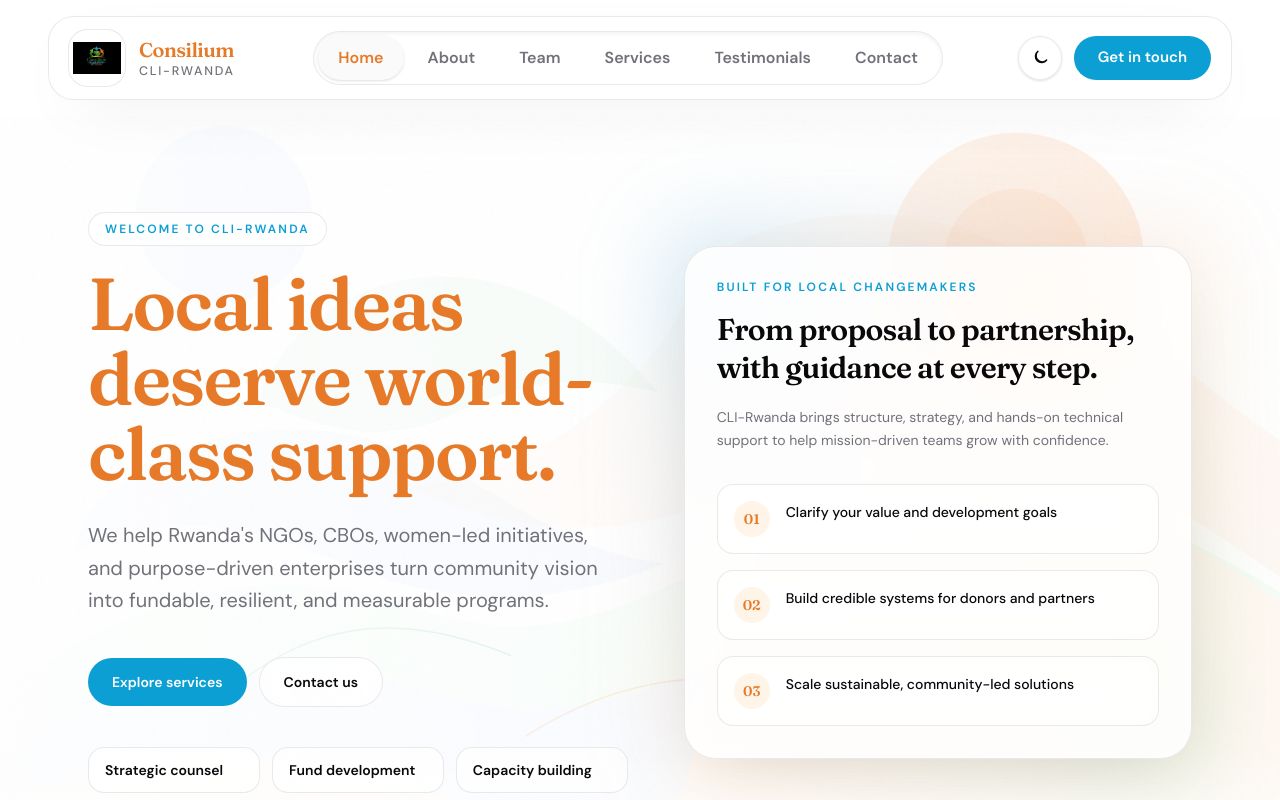
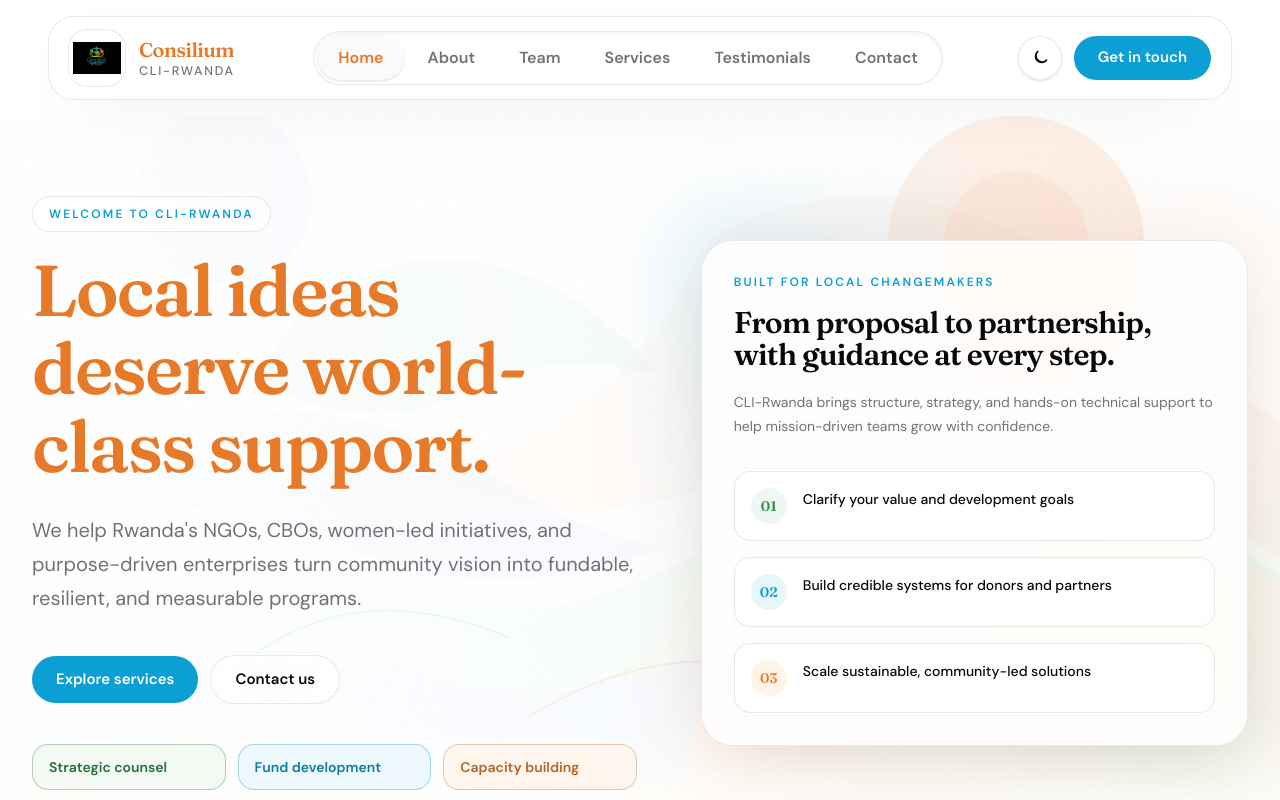
Before and after one commit to hirwacedric123/cli-rwanda, a Next.js app: page / in a window 1280 px wide. Shown: the top 800 px of the page. Built offline with nearby package versions, Linux system fonts and the light colour scheme.

Commit message:
Redesign the hero for the shared layout system.
Use container tokens, display typography, and shared primary and secondary buttons.

```diff
--- a/components/Hero.tsx
+++ b/components/Hero.tsx
@@ -19,69 +19,70 @@ export function Hero() {
     reduce || !canAnimate
       ? {}
       : {
-          initial: { opacity: 0, y: 18 },
+          initial: { opacity: 0, y: 16 },
           animate: { opacity: 1, y: 0 },
-          transition: { duration: 0.65, delay, ease: [0.22, 1, 0.36, 1] as const },
+          transition: { duration: 0.55, delay, ease: [0.22, 1, 0.36, 1] as const },
         };
 
   return (
     <section className="hero-background-image relative isolate overflow-hidden">
       <div className="texture-noise pointer-events-none absolute inset-0 opacity-60" aria-hidden />
       <div
-        className="pointer-events-none absolute inset-x-0 bottom-0 h-40 bg-gradient-to-t from-background to-transparent"
+        className="pointer-events-none absolute inset-x-0 bottom-0 h-32 bg-gradient-to-t from-background to-transparent sm:h-40"
         aria-hidden
       />
-      <div className="relative mx-auto flex min-h-[calc(100svh-4.25rem)] max-w-6xl flex-col justify-center px-6 pb-20 pt-16 md:pb-28 md:pt-24">
-        <div className="grid items-center gap-10 lg:grid-cols-[1.03fr_0.97fr] lg:gap-14">
+      <div className="relative mx-auto flex min-h-[calc(100svh-var(--header-offset))] w-[var(--container-wide)] flex-col justify-center py-12 sm:py-16 md:py-20">
+        <div className="grid items-center gap-10 lg:grid-cols-[1.05fr_0.95fr] lg:gap-14 xl:gap-16">
           <div className="max-w-3xl">
             <motion.p
               {...fade(0)}
-              className="mb-5 inline-flex rounded-full border border-glass-border bg-glass-bg px-4 py-2 text-xs font-semibold uppercase tracking-[0.18em] text-accent shadow-soft backdrop-blur-xl"
+              className="mb-5 inline-flex min-h-9 items-center rounded-full border border-glass-border bg-glass-bg px-4 py-2 text-xs font-semibold uppercase tracking-[0.18em] text-accent shadow-soft backdrop-blur-xl"
             >
               Welcome to {site.name}
             </motion.p>
 
             <motion.h1
               {...fade(0.08)}
-              className="font-display text-[2.9rem] font-semibold leading-[1.02] tracking-tight text-primary sm:text-6xl md:text-[4.6rem]"
+              className="display-title text-[clamp(2.35rem,6.5vw,4.5rem)] text-primary"
             >
               Local ideas deserve world-class support.
             </motion.h1>
 
             <motion.p
               {...fade(0.16)}
-              className="mt-7 max-w-2xl text-lg leading-relaxed text-muted md:text-xl"
+              className="prose-muted mt-6 max-w-2xl text-base sm:mt-7 sm:text-lg md:text-xl"
             >
               We help Rwanda&apos;s NGOs, CBOs, women-led initiatives, and purpose-driven enterprises
               turn community vision into fundable, resilient, and measurable programs.
             </motion.p>
 
-            <motion.div {...fade(0.24)} className="mt-10 flex flex-wrap items-center gap-3">
-              <Link
-                href="/services"
-                className="inline-flex items-center justify-center rounded-full bg-accent px-6 py-3.5 text-sm font-semibold text-white shadow-soft transition-all duration-300 hover:-translate-y-0.5 hover:bg-accent-hover hover:shadow-md"
-              >
+            <motion.div {...fade(0.24)} className="mt-8 flex flex-wrap items-center gap-3 sm:mt-10">
+              <Link href="/services" className="btn-primary">
                 Explore services
               </Link>
-              <Link
-                href="/contact"
-                className="inline-flex items-center justify-center rounded-full border border-glass-border bg-glass-bg px-6 py-3.5 text-sm font-semibold text-foreground shadow-soft backdrop-blur-xl transition-all duration-300 hover:-translate-y-0.5 hover:border-accent hover:text-accent"
-              >
+              <Link href="/contact" className="btn-secondary">
                 Contact us
               </Link>
             </motion.div>
 
-            <motion.div
+            <motion.ul
               {...fade(0.32)}
-              className="mt-10 grid max-w-2xl gap-3 sm:grid-cols-3"
+              className="mt-8 grid max-w-2xl gap-2.5 sm:mt-10 sm:grid-cols-3 sm:gap-3"
               aria-label="CLI-Rwanda focus areas"
             >
-              {["Strategic counsel", "Fund development", "Capacity building"].map((item) => (
-                <div key={item} className="glass-panel rounded-2xl px-4 py-3 text-sm font-semibold text-foreground">
+              {[
+                ["Strategic counsel", "brand-chip-green"],
+                ["Fund development", "brand-chip-blue"],
+                ["Capacity building", "brand-chip-orange"],
+              ].map(([item, chip]) => (
+                <li
+                  key={item}
+                  className={`${chip} rounded-2xl px-4 py-3 text-sm font-semibold shadow-soft backdrop-blur-xl`}
+                >
                   {item}
-                </div>
+                </li>
               ))}
-            </motion.div>
+            </motion.ul>
           </div>
 
           <motion.div
@@ -92,39 +93,39 @@ export function Hero() {
               className="absolute -inset-6 rounded-[2.5rem] bg-gradient-to-br from-accent/20 via-primary/10 to-earth/15 blur-2xl"
               aria-hidden
             />
-            <div className="glass-panel-strong relative overflow-hidden rounded-[2rem] p-7 sm:p-8">
+            <div className="glass-panel-strong relative overflow-hidden rounded-[1.75rem] p-6 sm:rounded-[2rem] sm:p-8">
               <div
                 className="absolute inset-x-8 top-0 h-px bg-gradient-to-r from-transparent via-white/80 to-transparent dark:via-white/20"
                 aria-hidden
               />
-              <p className="text-xs font-semibold uppercase tracking-[0.18em] text-accent">
-                Built for local changemakers
-              </p>
-              <h2 className="mt-4 font-display text-3xl font-semibold leading-tight tracking-tight text-foreground">
+              <p className="eyebrow">Built for local changemakers</p>
+              <h2 className="display-title mt-4 text-[clamp(1.5rem,3vw,1.875rem)] text-foreground">
                 From proposal to partnership, with guidance at every step.
               </h2>
-              <p className="mt-5 text-sm leading-relaxed text-muted">
+              <p className="prose-muted mt-4 text-sm sm:mt-5">
                 CLI-Rwanda brings structure, strategy, and hands-on technical support to help
                 mission-driven teams grow with confidence.
               </p>
 
-              <div className="mt-8 space-y-4">
+              <ol className="mt-7 space-y-3 sm:mt-8 sm:space-y-4">
                 {[
-                  ["01", "Clarify your value and development goals"],
-                  ["02", "Build credible systems for donors and partners"],
-                  ["03", "Scale sustainable, community-led solutions"],
-                ].map(([number, text]) => (
-                  <div
+                  ["01", "Clarify your value and development goals", "bg-earth-soft text-earth"],
+                  ["02", "Build credible systems for donors and partners", "bg-accent-soft text-accent"],
+                  ["03", "Scale sustainable, community-led solutions", "bg-primary-soft text-primary"],
+                ].map(([number, text, tone]) => (
+                  <li
                     key={number}
-                    className="flex gap-4 rounded-2xl border border-glass-border bg-white/38 p-4 backdrop-blur-xl dark:bg-white/[0.04]"
+                    className="flex gap-3.5 rounded-2xl border border-glass-border bg-white/38 p-3.5 backdrop-blur-xl dark:bg-white/[0.04] sm:gap-4 sm:p-4"
                   >
-                    <span className="flex h-9 w-9 shrink-0 items-center justify-center rounded-full bg-primary-soft font-display text-sm font-semibold text-primary">
+                    <span
+                      className={`flex h-9 w-9 shrink-0 items-center justify-center rounded-full font-display text-sm font-semibold ${tone}`}
+                    >
                       {number}
                     </span>
                     <p className="text-sm font-medium leading-relaxed text-foreground">{text}</p>
-                  </div>
+                  </li>
                 ))}
-              </div>
+              </ol>
             </div>
           </motion.div>
         </div>
```
